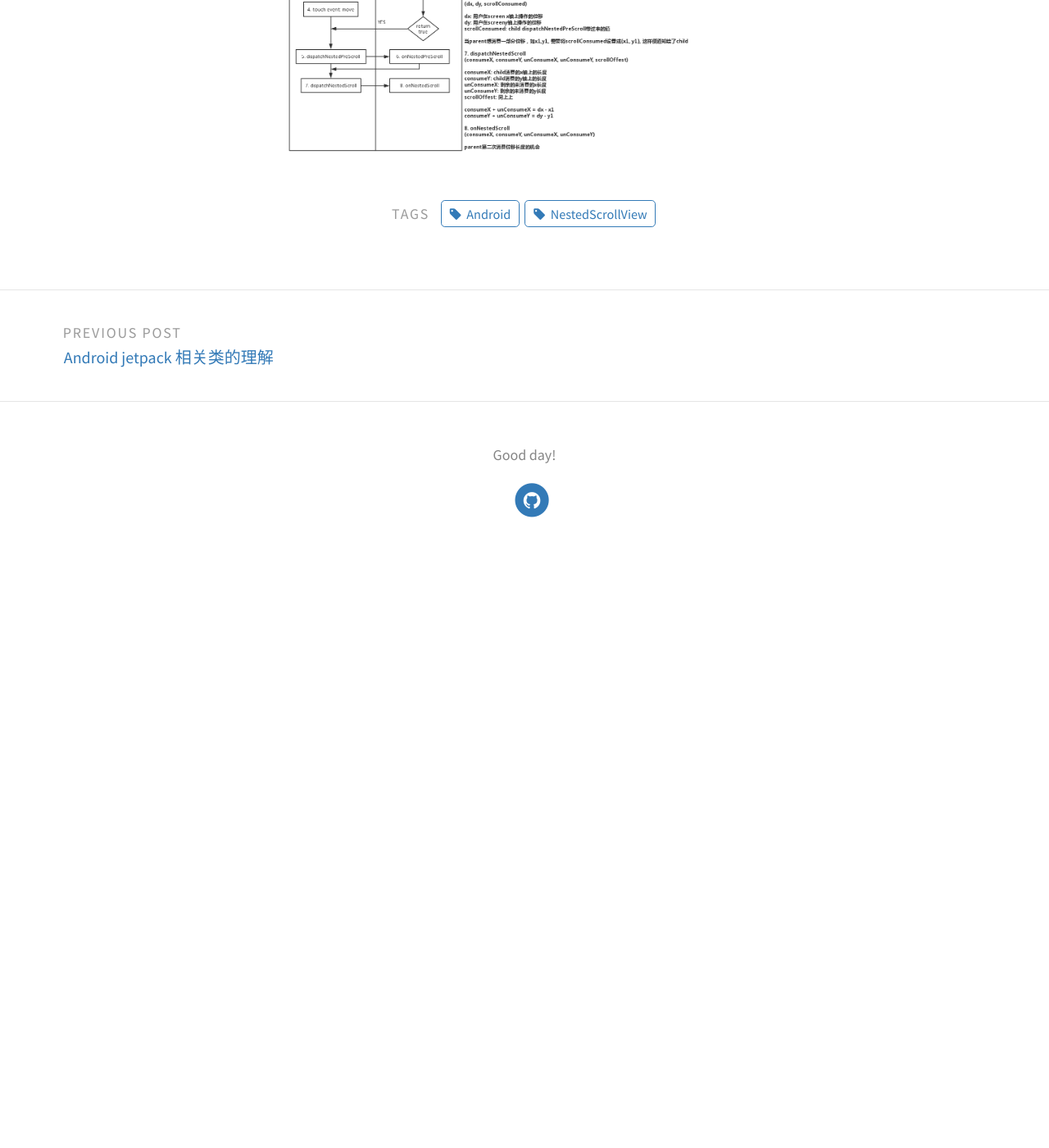
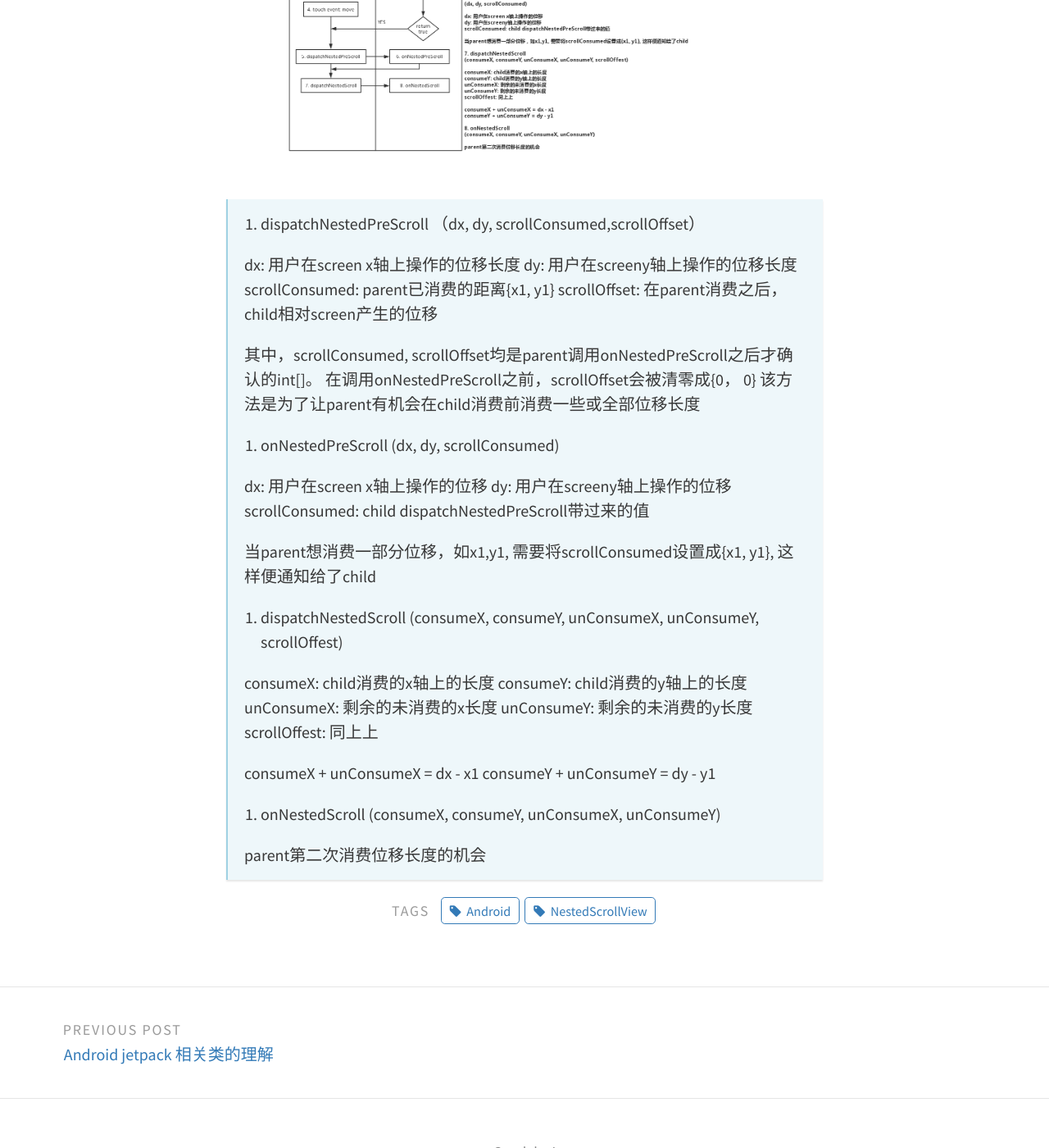
Before and after one commit to ejin66/ejin66.github.io, a Jekyll site: the page built from _posts/2018-06-08-android-nested-scroll-view.md, in a window 1280 px wide and 1400 px high, scrolled down 440 px. Shown: the whole window at 82% size. Built offline with Jekyll 4.4.1, drawn with Linux system fonts in a browser that asks for light colours; before the commit the page ends 1143 px from its top, so only the background shows below that.

Commit message:
Update 2018-06-08-android-nested-scroll-view.md

```diff
--- a/_posts/2018-06-08-android-nested-scroll-view.md
+++ b/_posts/2018-06-08-android-nested-scroll-view.md
@@ -9,3 +9,42 @@ tags: [Android,NestedScrollView]
 关于NestedScrollView的相关流程总结，如下：
 
 ![NestedScrollView流程图]({{ site.baseurl }}/assets/img/pexels/NestedScroll.png)
+
+
+>   5. dispatchNestedPreScroll
+>   （dx, dy, scrollConsumed,scrollOffset）
+>
+> dx: 用户在screen x轴上操作的位移长度
+> dy: 用户在screeny轴上操作的位移长度
+> scrollConsumed: parent已消费的距离{x1, y1}
+> scrollOffset: 在parent消费之后， child相对screen产生的位移
+>
+> 其中，scrollConsumed, scrollOffset均是parent调用onNestedPreScroll之后才确认的int[]。
+> 在调用onNestedPreScroll之前，scrollOffset会被清零成{0， 0}
+> 该方法是为了让parent有机会在child消费前消费一些或全部位移长度
+>
+> 6. onNestedPreScroll
+>   (dx, dy, scrollConsumed)
+>
+> dx: 用户在screen x轴上操作的位移
+> dy: 用户在screeny轴上操作的位移
+> scrollConsumed: child dispatchNestedPreScroll带过来的值
+>
+> 当parent想消费一部分位移，如x1,y1, 需要将scrollConsumed设置成{x1, y1}, 这样便通知给了child
+>
+> 7. dispatchNestedScroll
+>   (consumeX, consumeY, unConsumeX, unConsumeY, scrollOffest)
+>
+> consumeX: child消费的x轴上的长度
+> consumeY: child消费的y轴上的长度
+> unConsumeX: 剩余的未消费的x长度
+> unConsumeY: 剩余的未消费的y长度
+> scrollOffest: 同上上
+>
+> consumeX + unConsumeX = dx - x1
+> consumeY + unConsumeY = dy - y1
+>
+> 8. onNestedScroll
+>   (consumeX, consumeY, unConsumeX, unConsumeY)
+>
+> parent第二次消费位移长度的机会
```
